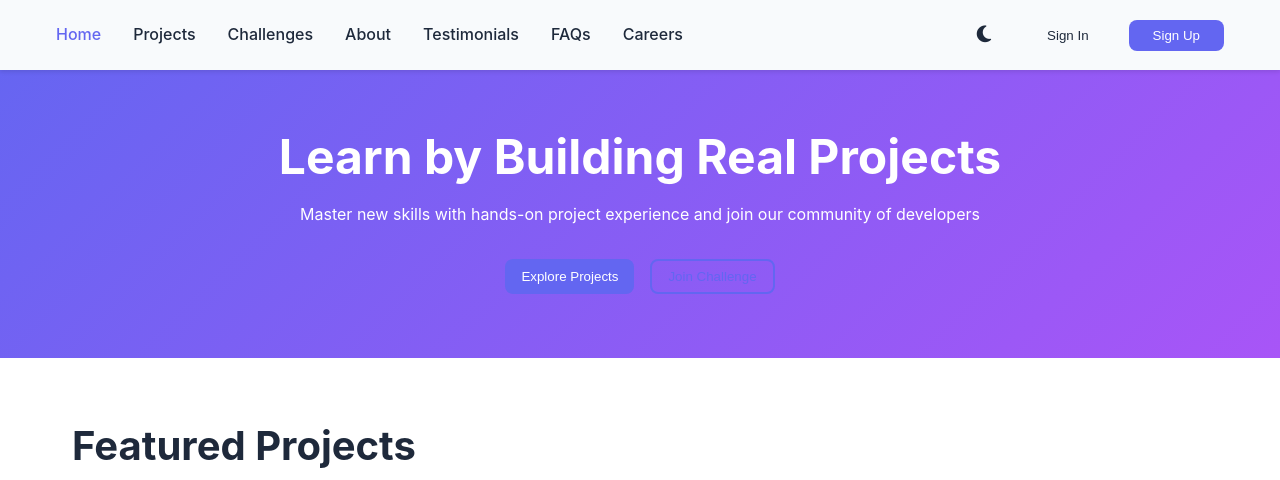
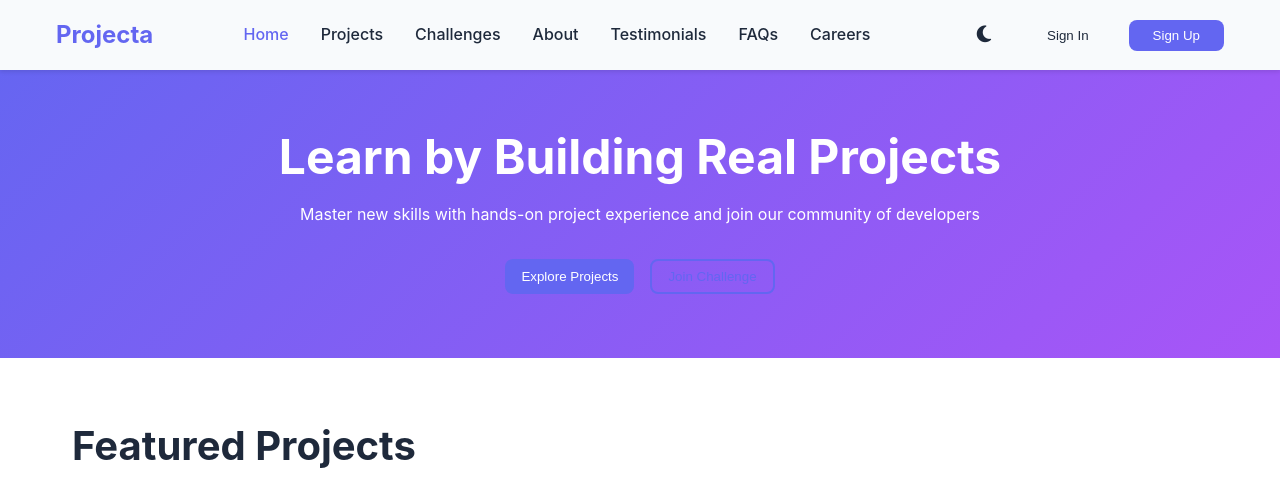
Before and after one commit to Nayan808/projecta, a plain HTML site: page index.html in a window 1280 px wide. Shown: the top 480 px of the page. Drawn offline with Linux system fonts and the light colour scheme; a script that the page names is missing.

Commit message:
Update index.html

```diff
--- a/index.html
+++ b/index.html
@@ -15,10 +15,10 @@
     <!-- Navbar -->
     <nav class="navbar">
         <div class="nav-container">
-            <!-- <div class="logo">
-                <img src="images/logo.png" alt="Projecta Logo" id="logo">
+            <div class="logo">
+<!--                 <img src="images/logo.png" alt="Projecta Logo" id="logo"> -->
                 <span>Projecta</span>
-            </div> -->
+            </div>
             <div class="nav-links">
                 <a href="index.html" class="active">Home</a>
                 <a href="pages/projects.html">Projects</a>
```
